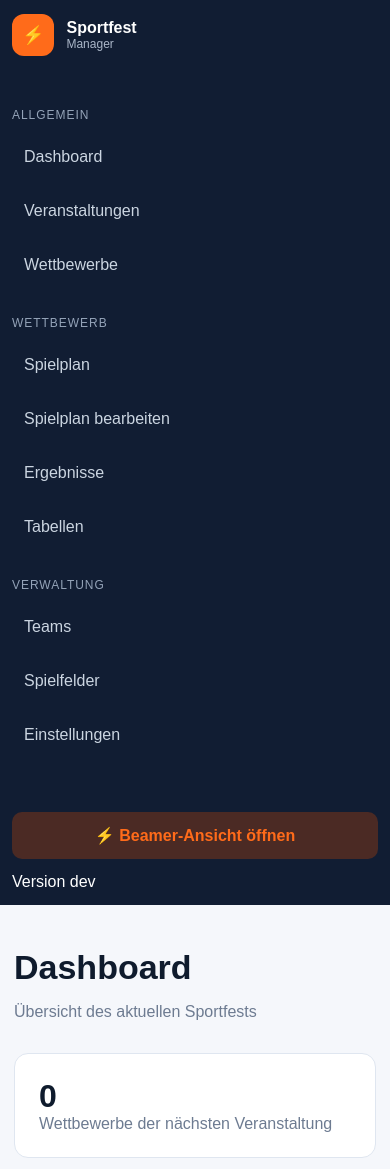
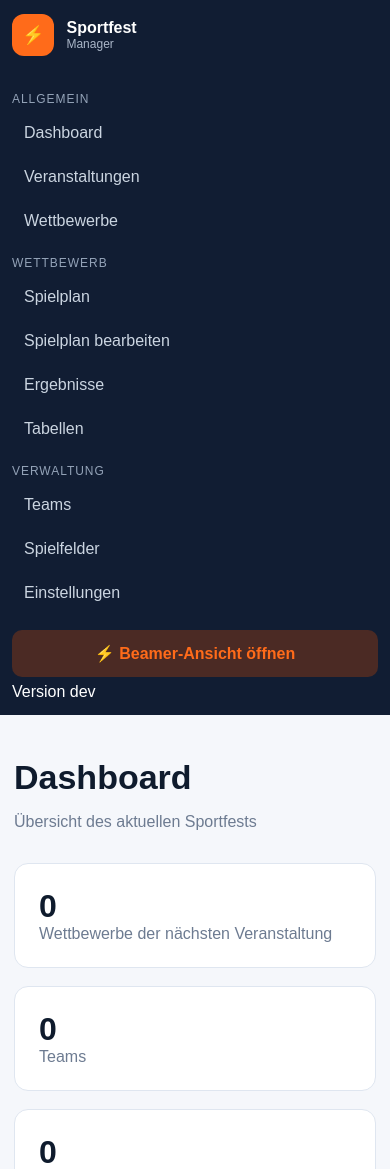
Before and after one commit to samuelmoede/sportfest-app, a FastAPI app: page / in a window 390 px wide. Shown: the top 1169 px of the page. Run offline with FastAPI, Linux system fonts and the light colour scheme; data that the repository does not hold is empty.

Commit message:
Update style.css

```diff
--- a/app/static/style.css
+++ b/app/static/style.css
@@ -1019,45 +1019,41 @@ body {
 }
 
 @media (max-width: 860px) {
-    .layout {
-        flex-direction: column;
-    }
     .sidebar {
-        width: 100%;
-        position: relative;
-        height: auto;
+        width: 200px;
+        min-width: 0;
+        position: fixed;
+        top: 0;
+        bottom: 0;
         padding: 14px 12px;
     }
     .content {
-        margin-left: 0;
-        width: 100%;
+        margin-left: 200px;
+        width: calc(100% - 200px);
         padding: 20px 14px;
     }
     .sidebar nav {
-        display: flex;
-        flex-wrap: wrap;
-        gap: 8px;
+        display: block;
     }
     .sidebar nav a {
-        flex: 1 1 calc(50% - 8px);
-        max-width: calc(50% - 8px);
-        margin-bottom: 8px;
+        display: block;
+        width: 100%;
+        max-width: 100%;
+        margin-bottom: 6px;
         padding: 10px 12px;
     }
     .sidebar .nav-group {
-        width: 100%;
+        width: auto;
         margin-top: 16px;
     }
     .sidebar-footer {
-        display: flex;
-        flex-wrap: wrap;
-        gap: 8px;
-        align-items: center;
+        display: block;
         margin-top: 18px;
     }
     .beamer-link {
-        width: 100%;
-        text-align: center;
+        width: auto;
+        text-align: left;
+        margin-top: 16px;
     }
     .stats {
         grid-template-columns: 1fr;
@@ -1130,11 +1126,40 @@ body {
     }
 }
 
-@media (max-width: 520px) {
+@media (max-width: 700px) {
+    .layout {
+        flex-direction: column;
+    }
+    .sidebar {
+        width: 100%;
+        min-width: 0;
+        position: relative;
+        top: auto;
+        bottom: auto;
+        height: auto;
+    }
+    .content {
+        margin-left: 0;
+        width: 100%;
+        padding: 20px 14px;
+    }
+    .sidebar nav {
+        display: block;
+    }
     .sidebar nav a {
-        flex: 1 1 100%;
+        width: 100%;
         max-width: 100%;
     }
+    .sidebar-footer {
+        display: block;
+    }
+    .beamer-link {
+        width: 100%;
+        text-align: center;
+    }
+}
+
+@media (max-width: 520px) {
     .logo {
         padding: 10px;
         font-size: 18px;
```
